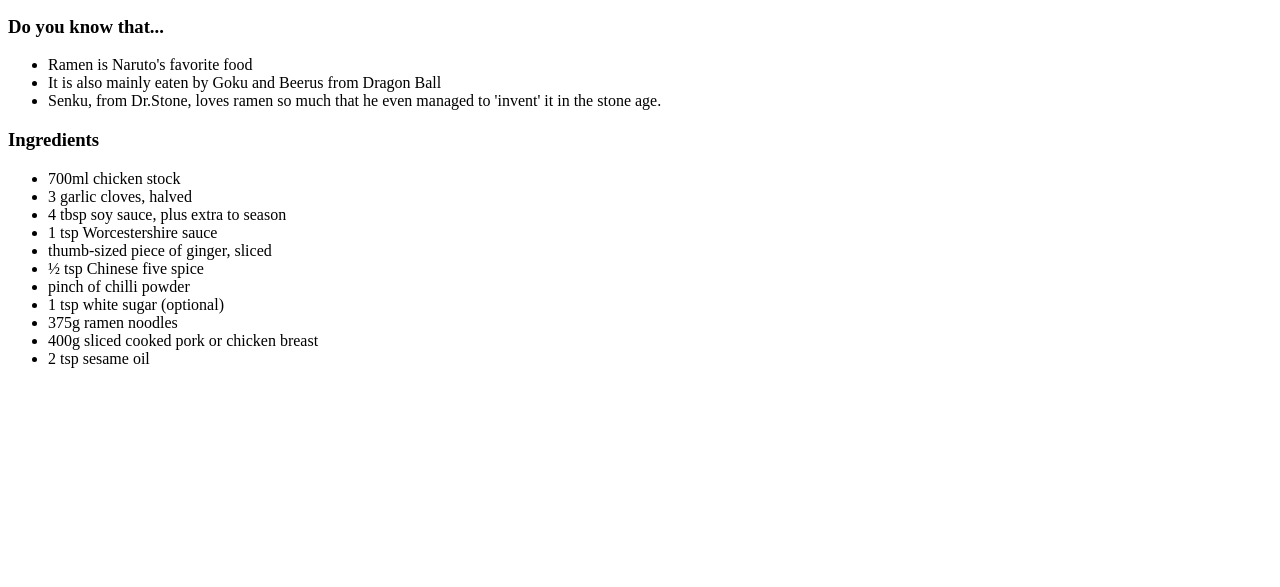
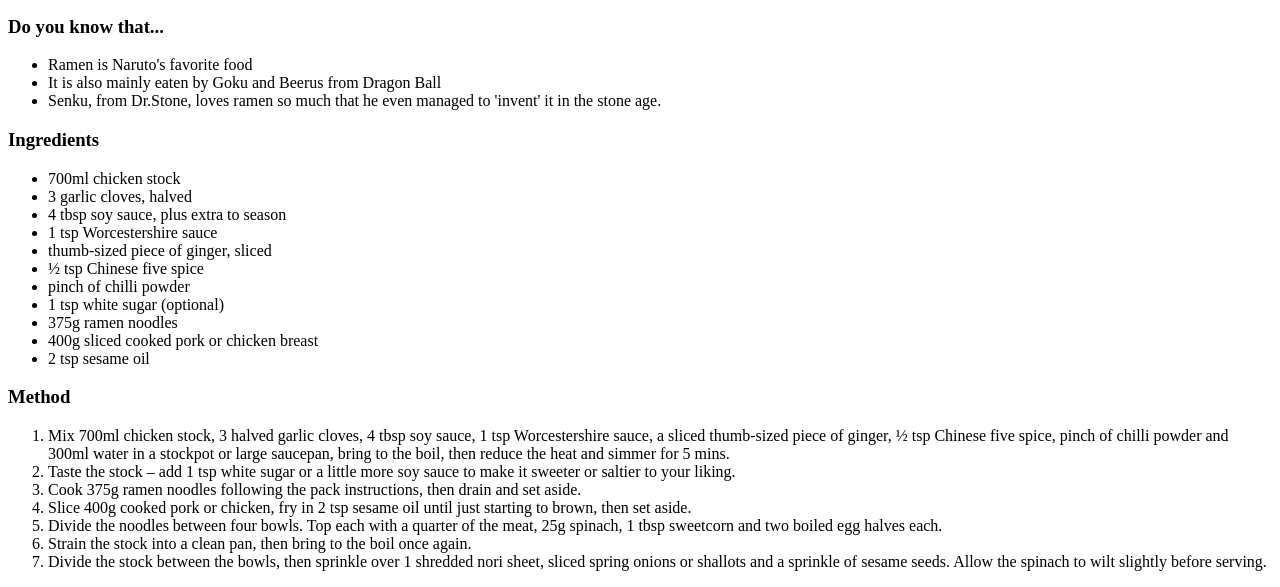
Before and after one commit to neil-justin/odin-recipes, a plain HTML site: page recipes/ramen.html in a window 1280 px wide. Shown: the part 579-1166 px from the top of the page. Before the commit the page ends 963 px from the top, so only its background shows below. Drawn offline with Linux system fonts and the light colour scheme.

Commit message:
Add cooking method

```diff
--- a/recipes/ramen.html
+++ b/recipes/ramen.html
@@ -34,6 +34,24 @@
         <li>400g sliced cooked pork or chicken breast</li>
         <li>2 tsp sesame oil</li>
     </ul>
+
+    <h3>Method</h3>
+    <ol>
+        <li>Mix 700ml chicken stock, 3 halved garlic cloves, 4 tbsp soy sauce, 1 tsp Worcestershire sauce, a sliced
+            thumb-sized piece of ginger, ½ tsp Chinese five spice, pinch of chilli powder and 300ml water in a stockpot
+            or large saucepan, bring to the boil, then reduce the heat and simmer for 5 mins.</li>
+        <li>Taste the stock – add 1 tsp white sugar or a little more soy sauce to make it sweeter or saltier to your
+            liking.</li>
+        <li>Cook 375g ramen noodles following the pack instructions, then drain and set aside.</li>
+        <li>Slice 400g cooked pork or chicken, fry in 2 tsp sesame oil until just starting to brown, then set aside.
+        </li>
+        <li>Divide the noodles between four bowls. Top each with a quarter of the meat, 25g spinach, 1 tbsp sweetcorn
+            and two boiled egg halves each.</li>
+        <li>Strain the stock into a clean pan, then bring to the boil once again.</li>
+        <li>Divide the stock between the bowls, then sprinkle over 1 shredded nori sheet, sliced spring onions or
+            shallots and a sprinkle of sesame seeds. Allow the spinach to wilt slightly before serving.</li>
+    </ol>
+
 </body>
 
 </html>
```
